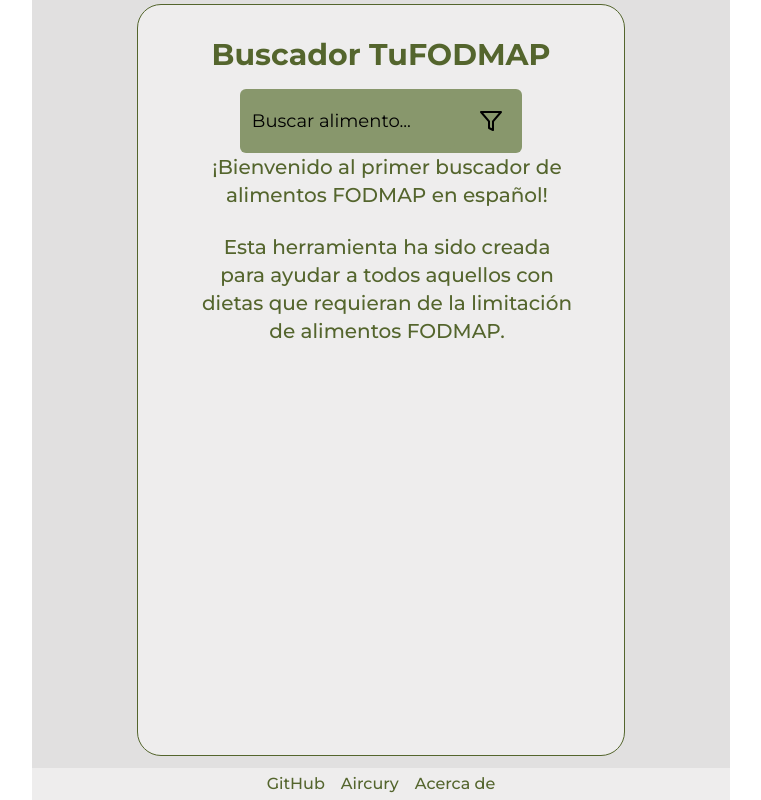
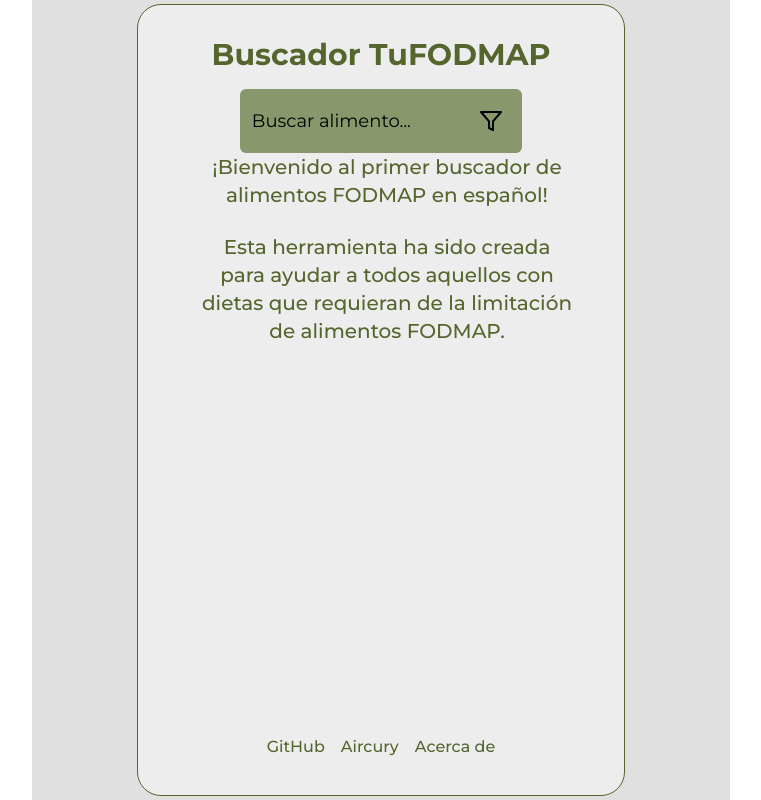
Before and after one commit to ortizzxz/FODMAP-App, a React (Vite) app in the folder fodmap-app/: page / in a window 1280 px wide. Shown: the whole page, without its empty margins (259-1020 px from the left). Built offline with nearby package versions, Linux system fonts and the light colour scheme; no server answers.

Commit message:
fix(footer position)

```diff
--- a/fodmap-app/src/components/ProductApp.tsx
+++ b/fodmap-app/src/components/ProductApp.tsx
@@ -214,9 +214,8 @@ export const ProductApp: React.FC = () => {
                     </div>
                 )}
 
-            </div>
-            {/* Footer */}
-            <footer className="w-full bg-[#eeeded] text-[#54652d] text-center text-md py-1 mt-2">
+                {/* Footer */}
+                <footer className="w-full  text-[#54652d] text-center text-md py-1 mt-1 mb-4">
                     <a href="https://github.com/ortizzxz/FODMAP-App/" target="_blank" rel="noopener noreferrer" className="mx-2 hover:text-third transition duration-300">
                         GitHub
                     </a>
@@ -229,6 +228,7 @@ export const ProductApp: React.FC = () => {
                         {!showAbout ? ('Acerca de')  : ('Buscador')}
                     </button>
                 </footer>
+            </div>
         </div>
     );
 };
```
